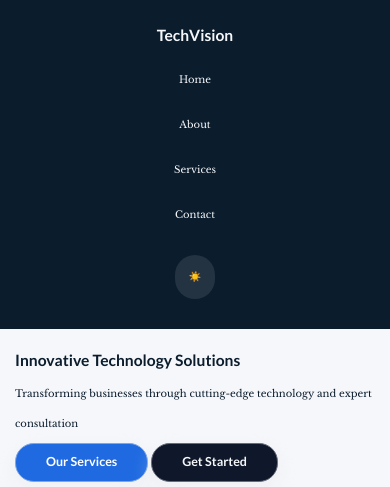
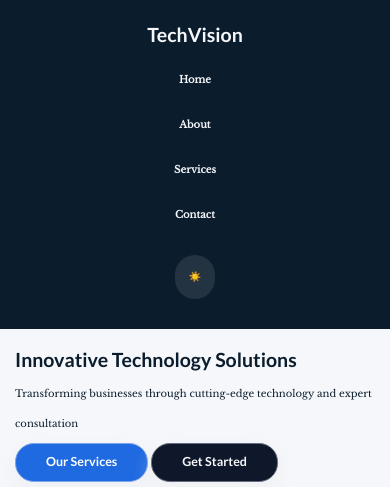
Before and after one commit to alexanderdombroski/order-of-the-flexbox, a website: page index.html in a window 390 px wide. Shown: the top 487 px of the page. Drawn offline with Linux system fonts and the light colour scheme.

Commit message:
I changed the size of h1

```diff
--- a/css/base/typography.css
+++ b/css/base/typography.css
@@ -21,9 +21,13 @@ main {
     /* Set Spacing */
 }
 
-h1,
+h1 {
+    font-size: clamp(var(--font-size-2xl), 4vw, var(--font-size-large-display));
+}
+
+
 h2 {
-    font-size: clamp(var(--font-size-xl), 4vw, var(--font-size-large-display));
+    font-size: clamp(var(--font-size-xl), 4vw, var(--font-size-2xl));
 }
 
 
@@ -51,6 +55,10 @@ p {
 }
 
 strong {
+    font-weight: var(--font-weight-bold);
+}
+
+li {
     font-weight: var(--font-weight-bold);
 }
 
```
